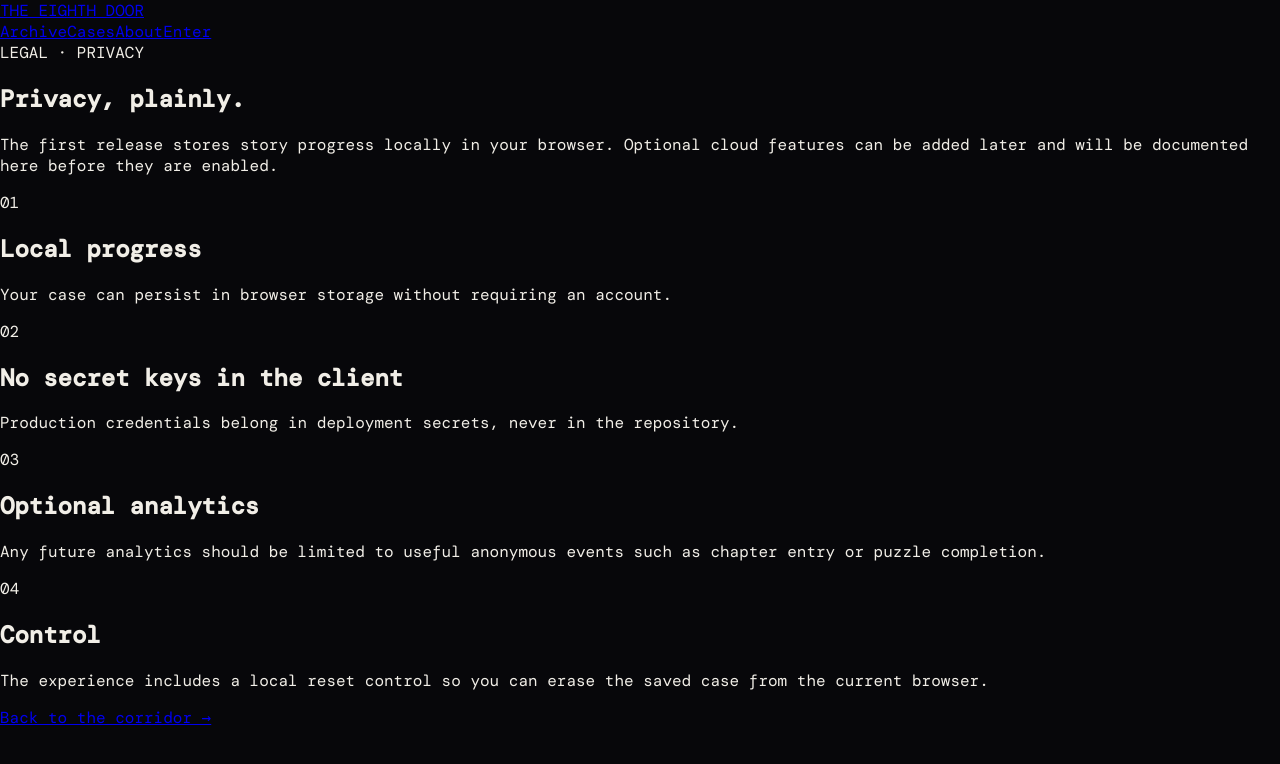
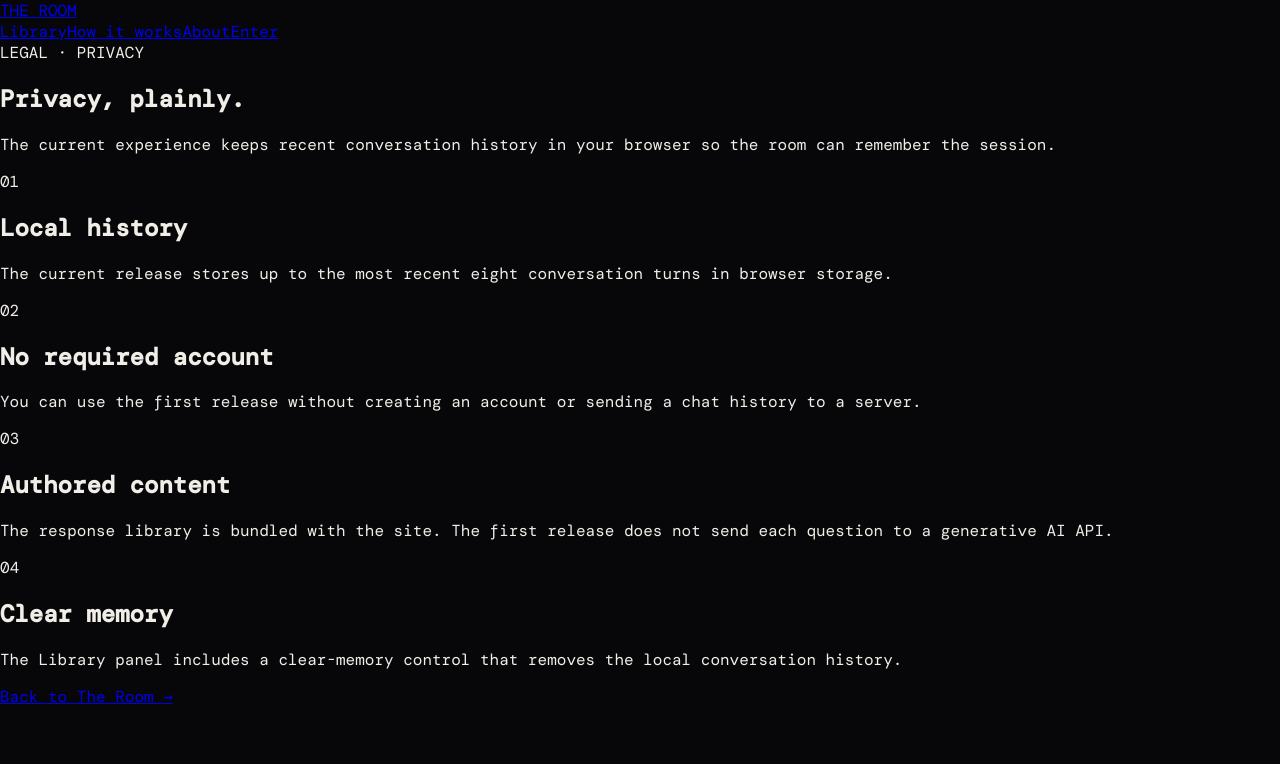
Before and after one commit to Shivamgarg581/the-eighth-door, a Next.js app: page /privacy in a window 1280 px wide. Shown: the top 764 px of the page. Built offline with nearby package versions, Linux system fonts and the light colour scheme; a web font is replaced by a local one.

Commit message:
rebrand: update public pages for The Room

```diff
--- a/app/privacy/page.tsx
+++ b/app/privacy/page.tsx
@@ -4,21 +4,21 @@ export default function PrivacyPage() {
   return (
     <main className="public-shell">
       <nav className="public-nav">
-        <Link href="/" className="brand">THE EIGHTH DOOR</Link>
-        <div><Link href="/archive">Archive</Link><Link href="/cases">Cases</Link><Link href="/about">About</Link><Link href="/">Enter</Link></div>
+        <Link href="/" className="brand">THE ROOM</Link>
+        <div><Link href="/archive">Library</Link><Link href="/cases">How it works</Link><Link href="/about">About</Link><Link href="/">Enter</Link></div>
       </nav>
       <section className="public-hero compact">
         <span className="micro-line">LEGAL · PRIVACY</span>
         <h1>Privacy, plainly.</h1>
-        <p>The first release stores story progress locally in your browser. Optional cloud features can be added later and will be documented here before they are enabled.</p>
+        <p>The current experience keeps recent conversation history in your browser so the room can remember the session.</p>
       </section>
       <section className="manifesto">
-        <div><span>01</span><h2>Local progress</h2><p>Your case can persist in browser storage without requiring an account.</p></div>
-        <div><span>02</span><h2>No secret keys in the client</h2><p>Production credentials belong in deployment secrets, never in the repository.</p></div>
-        <div><span>03</span><h2>Optional analytics</h2><p>Any future analytics should be limited to useful anonymous events such as chapter entry or puzzle completion.</p></div>
-        <div><span>04</span><h2>Control</h2><p>The experience includes a local reset control so you can erase the saved case from the current browser.</p></div>
+        <div><span>01</span><h2>Local history</h2><p>The current release stores up to the most recent eight conversation turns in browser storage.</p></div>
+        <div><span>02</span><h2>No required account</h2><p>You can use the first release without creating an account or sending a chat history to a server.</p></div>
+        <div><span>03</span><h2>Authored content</h2><p>The response library is bundled with the site. The first release does not send each question to a generative AI API.</p></div>
+        <div><span>04</span><h2>Clear memory</h2><p>The Library panel includes a clear-memory control that removes the local conversation history.</p></div>
       </section>
-      <footer className="public-footer"><Link href="/">Back to the corridor →</Link></footer>
+      <footer className="public-footer"><Link href="/">Back to The Room →</Link></footer>
     </main>
   );
 }
```
